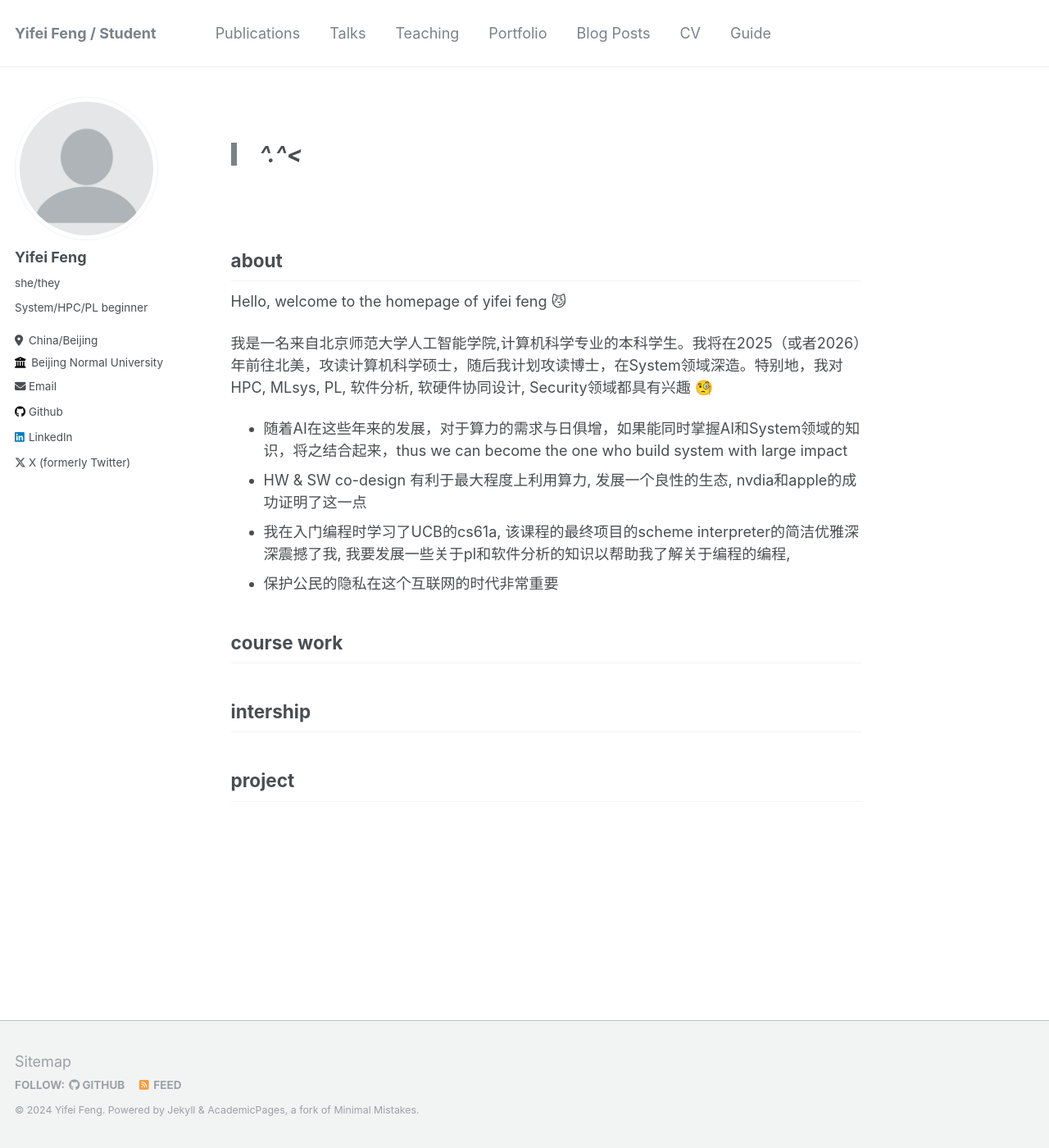
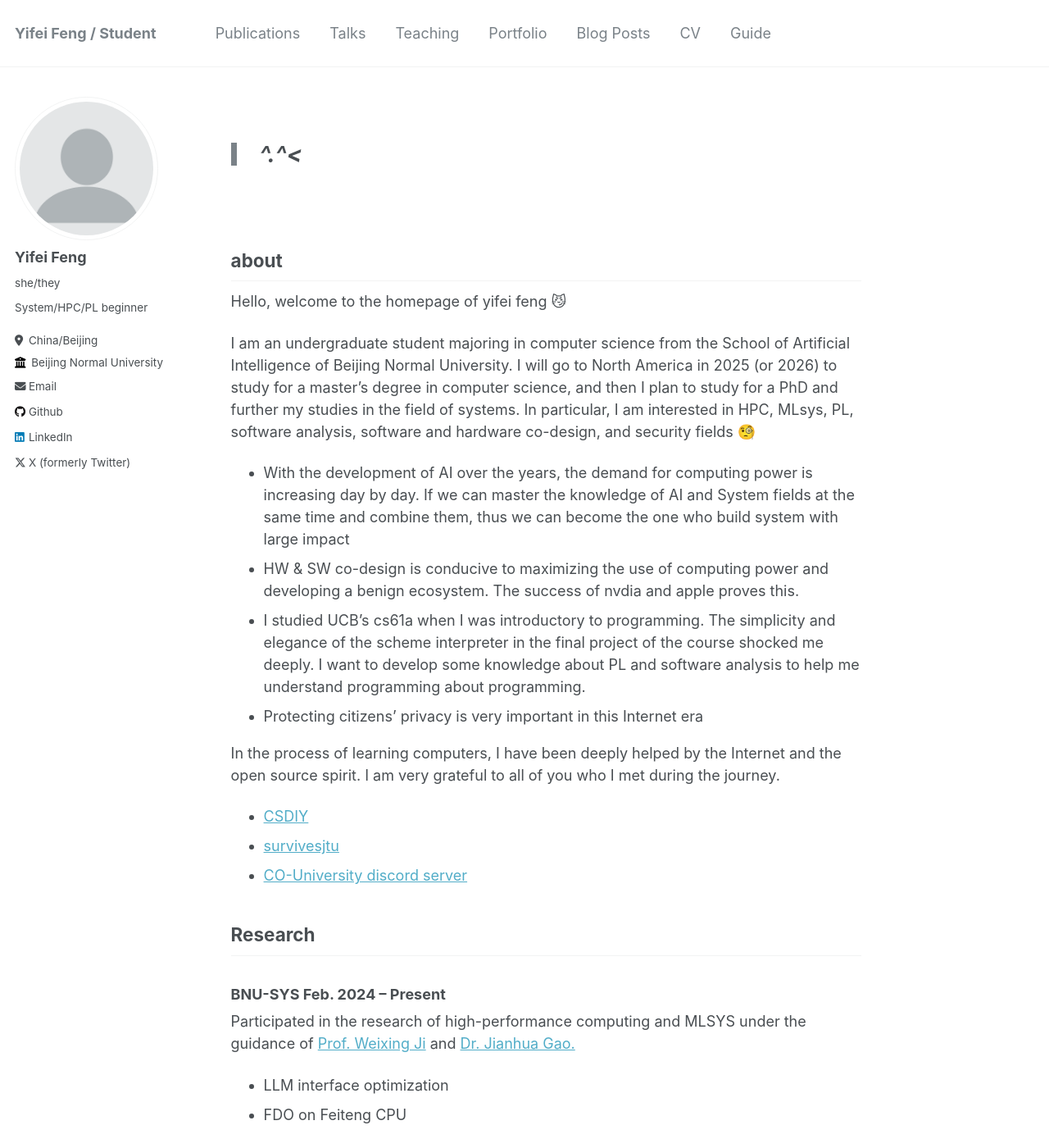
Before and after one commit to scatyf3/scatyf3.github.io, a Jekyll site: the page built from _pages/about.md, in a window 1280 px wide and 1400 px high. Shown: the whole window at 82% size. Built offline with Jekyll 4.4.1, drawn with Linux system fonts in a browser that asks for light colours; some of the changed text lies outside the part shown.

Commit message:
Update about.md

```diff
--- a/_pages/about.md
+++ b/_pages/about.md
@@ -11,18 +11,37 @@
 
 Hello, welcome to the homepage of yifei feng 😼
 
-我是一名来自北京师范大学人工智能学院,计算机科学专业的本科学生。我将在2025（或者2026）年前往北美，攻读计算机科学硕士，随后我计划攻读博士，在System领域深造。特别地，我对HPC, MLsys, PL, 软件分析, 软硬件协同设计, Security领域都具有兴趣 🧐
+I am an undergraduate student majoring in computer science from the School of Artificial Intelligence of Beijing Normal University. I will go to North America in 2025 (or 2026) to study for a master's degree in computer science, and then I plan to study for a PhD and further my studies in the field of systems. In particular, I am interested in HPC, MLsys, PL, software analysis, software and hardware co-design, and security fields 🧐
 
-- 随着AI在这些年来的发展，对于算力的需求与日俱增，如果能同时掌握AI和System领域的知识，将之结合起来，thus we can become the one who build system with large impact
-- HW & SW co-design 有利于最大程度上利用算力, 发展一个良性的生态, nvdia和apple的成功证明了这一点
-- 我在入门编程时学习了UCB的cs61a, 该课程的最终项目的scheme interpreter的简洁优雅深深震撼了我, 我要发展一些关于pl和软件分析的知识以帮助我了解关于编程的编程,
-- 保护公民的隐私在这个互联网的时代非常重要
+- With the development of AI over the years, the demand for computing power is increasing day by day. If we can master the knowledge of AI and System fields at the same time and combine them, thus we can become the one who build system with large impact
+- HW & SW co-design is conducive to maximizing the use of computing power and developing a benign ecosystem. The success of nvdia and apple proves this.
+- I studied UCB's cs61a when I was introductory to programming. The simplicity and elegance of the scheme interpreter in the final project of the course shocked me deeply. I want to develop some knowledge about PL and software analysis to help me understand programming about programming.
+- Protecting citizens’ privacy is very important in this Internet era
 
+In the process of learning computers, I have been deeply helped by the Internet and the open source spirit. I am very grateful to all of you who I met during the journey.
+- [CSDIY](https://csdiy.wiki/)
+- [survivesjtu](https://survivesjtu.gitbook.io/survivesjtumanual/li-zhi-pian/huan-ying-lai-dao-shang-hai-jiao-tong-da-xue)
+- [CO-University discord server](https://discord.gg/furnuaDDp9)
+
+## Research
+
+### BNU-SYS Feb. 2024 -- Present
+
+Participated in the research of high-performance computing and MLSYS under the guidance of [Prof. Weixing Ji](https://jiweixing.github.io/) and [Dr. Jianhua Gao.](https://double-flower.github.io/)
+- LLM interface optimization
+- FDO on Feiteng CPU
+
+## Intership
+
+### [Unipingo Inc.](https://mp.weixin.qq.com/s/Ts_bI_Wb4a-zKT8fFIG8nA) Nov. 2023 -- Feb. 2024
+
+Backend intern developer at Unipingo, an emerging student startup.
+- Built core logic of making an appointment with seniors for consultation in the backend.
+- Use technology stack of gin/golang/mongodb to comprehensively apply the knowledge of database and computer network to build core logic.
+- Use git/github for version control; publish beta integration on Tencent Cloud.
 
 ## course work
 
 
-## intership
-
 
 ## project
```
